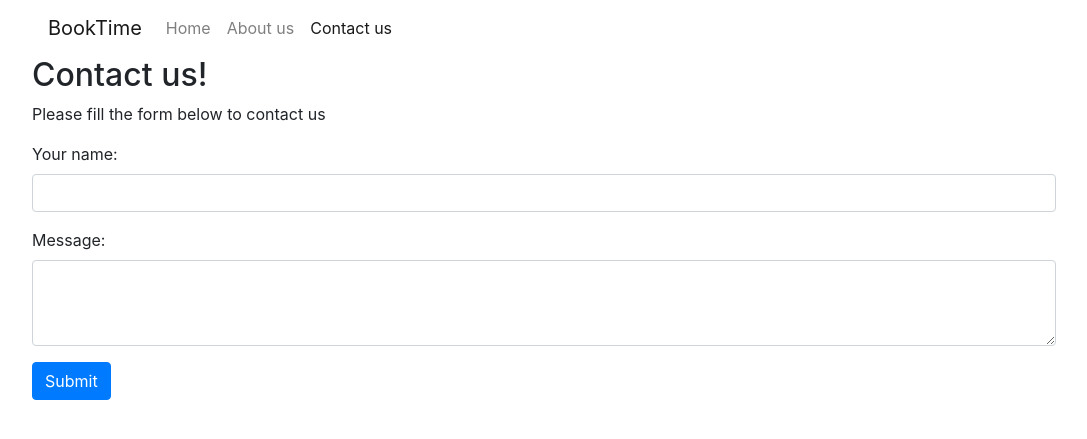
After one commit to charlsagente/django-channels, a Django app: page /contact-us/ in a window 1280 px wide. The commit adds this page. Shown: the top 439 px of the page, without its empty margins (96-1183 px from the left). Run offline with Django 3.2, Linux system fonts and the light colour scheme; some libraries are stand-ins or nearby versions.

Commit message:
added contact form, sending email funcionallity and unit test

```diff
--- a/main/forms.py
+++ b/main/forms.py
@@ -18,7 +18,7 @@ class ContactForm(forms.Form):
         send_mail(
             "Site message",
             message,
-            "site@booktikme.domain",
+            "site@booktime.domain",
             ["customerservice@booktime.domain"],
             fail_silently=False,
         )
--- a/main/templates/base.html
+++ b/main/templates/base.html
@@ -9,6 +9,11 @@
     <link rel="stylesheet" href="{% static "css/bootstrap.min.css" %}">
 
     <title>BookTime</title>
+    <style type="text/css">
+        body {
+            margin: 0 10% 0 10%;
+        }
+    </style>
 </head>
 <body>
 <nav class="navbar navbar-expand-lg navbar-light bg-­light">
@@ -32,6 +37,11 @@
                     class="nav-item {% if request.path == "/about-us/" %}active {% endif %}">
                 <a class="nav-link" href="/about-us/">About us</a>
             </li>
+            <li class="nav-item {% if request.path == "/contact-us/" %}active {% endif %}" >
+                <a class="nav-link" href="/contact-us/">Contact us</a>
+            </li>
+
+
         </ul>
     </div>
 </nav>
--- /dev/null
+++ b/main/templates/contact_form.html
@@ -0,0 +1,41 @@
+{% extends "base.html" %}
+{% block content %}
+    <h2>Contact us!</h2>
+    <p>Please fill the form below to contact us</p>
+    <form method="POST">
+        {% csrf_token %}
+        <div class="form-group">
+            {{ form.name.label_tag }}
+            <input type="text"
+                   class="form-control {% if form.name.errors %}is-invalid{% endif %}"
+                   id="id_name"
+                   name="name"
+                   paceholder="Your name"
+                   value="{{ form.name.value|default:"" }}">
+            {% if form.name.errors %}
+                <div class="invalid-feedback">
+                    {{ form.name.errors }}
+                </div>
+            {% endif %}
+
+        </div>
+        <div class="form-group">
+            {{ form.message.label_tag }}
+            <textarea
+                class="form-control {% if form.message.errors %}
+                 is-invalid{% endif %}"
+                id="id_message"
+                name="message"
+                rows="3">
+                {{ forms.message.value|default:"" }}
+            </textarea>
+            {% if forms.message.errors %}
+                <div class="invalid-feedback">
+                    {{ form.message.errors }}
+                </div>
+            {% endif %}
+        </div>
+
+        <button type="submit" class="btn btn-primary">Submit</button>
+    </form>
+{% endblock content %}
--- a/main/urls.py
+++ b/main/urls.py
@@ -1,5 +1,6 @@
 from django.urls import path
 from django.views.generic import TemplateView
+from main import views
 
 urlpatterns = [
     path(
@@ -12,4 +13,9 @@ urlpatterns = [
         TemplateView.as_view(template_name="home.html"),
         name="home",
     ),
+    path(
+        "contact-us/",
+        views.ContactUsView.as_view(),
+        name="contact_us",
+    ),
 ]
--- a/main/views.py
+++ b/main/views.py
@@ -1,3 +1,14 @@
 from django.shortcuts import render
+from django.views.generic.edit import FormView
+from main import forms
+
 
 # Create your views here.
+class ContactUsView(FormView):
+    template_name = "contact_form.html"
+    form_class = forms.ContactForm
+    success_url = "/"
+
+    def form_valid(self, form):
+        form.send_mail()
+        return super().form_valid(form)
```
Also changed, not shown: booktime/settings.py (+12 -0 lines), main/tests/test_forms.py (+10 -0 lines).
